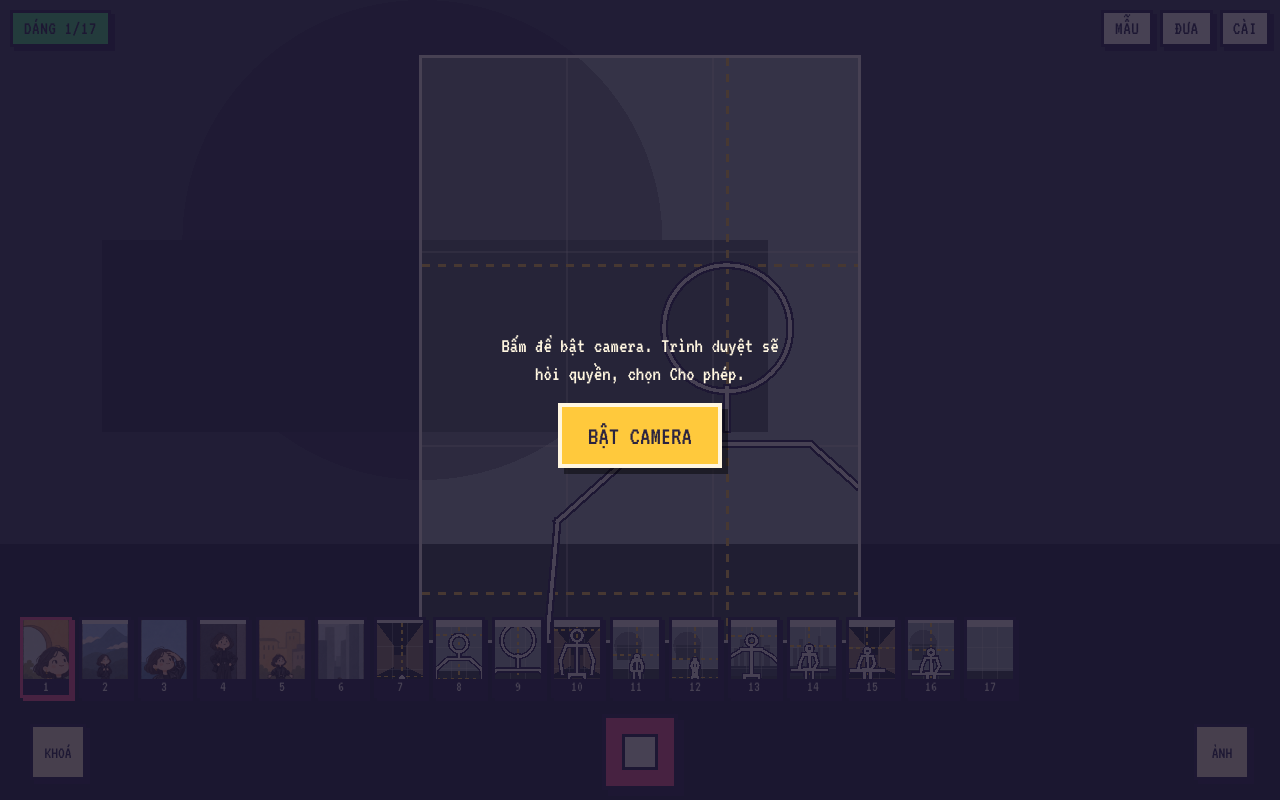
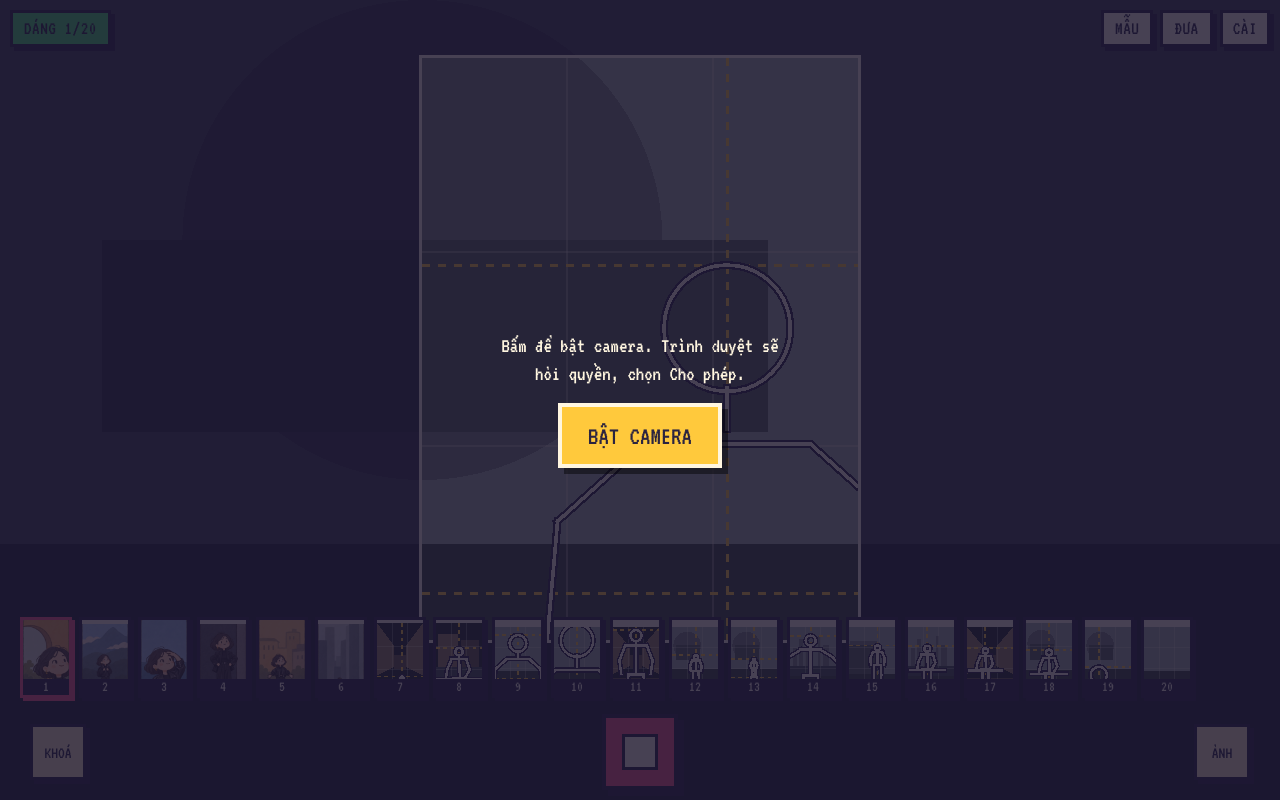
Before and after one commit to nghinim/chup-gium, a plain HTML site: page index.html in a window 1280 px wide. Drawn offline with Linux system fonts and the light colour scheme.

Commit message:
Bat lai 3 bo cuc, du 20 muc
Co-Authored-By: Claude Opus 5 <noreply@anthropic.com>
Claude-Session: https://claude.ai/code/session_01AmuG9JMkamWn6mQCBk3t3V

```diff
--- a/index.html
+++ b/index.html
@@ -396,8 +396,8 @@ const POSES_ALL=[
 ];
 /* Bộ chủ đạo: mỗi nhóm cỡ người giữ 3 tới 4 bố cục khác hẳn nhau.
    Các bố cục còn lại vẫn nằm trong POSES_ALL, bật lại bằng cách thêm id vào đây. */
-const CORE=new Set(['p1','p2','p3','p4','p5','p6','p7','p10','p11',
-                    'p13','p17','p18','p22','p24','p25','p26','free']);
+const CORE=new Set(['p1','p2','p3','p4','p5','p6','p7','p8','p10','p11',
+                    'p13','p17','p18','p22','p23','p24','p25','p26','p27','free']);
 const POSES = POSES_ALL.filter(p=>CORE.has(p.id));
 const RATIOS={'3:4':[3,4],'2:3':[2,3],'9:16':[9,16],'1:1':[1,1]};
 
```
